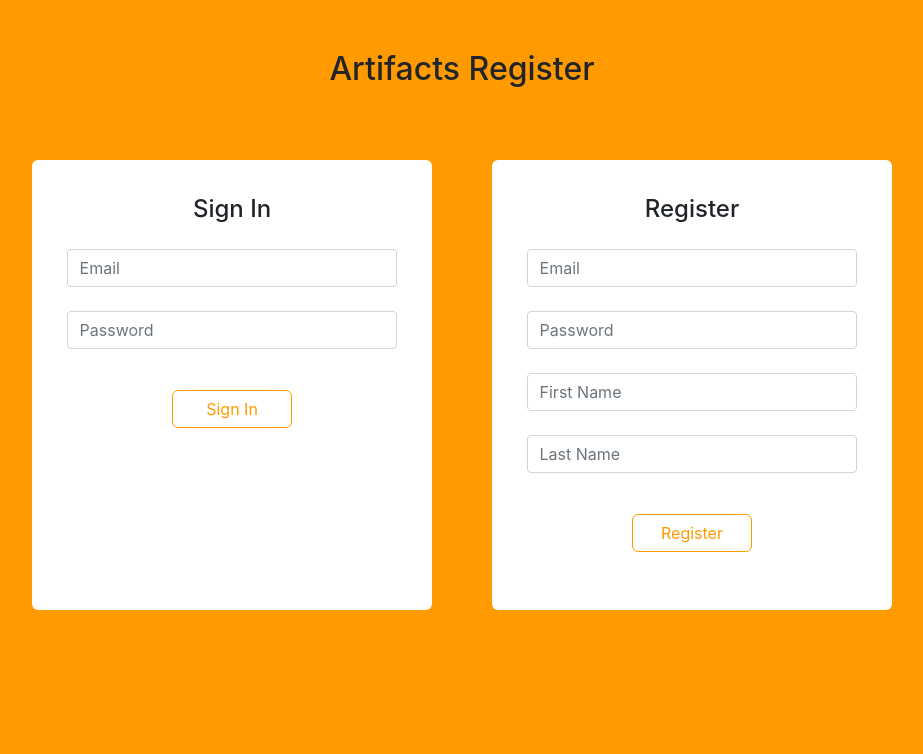
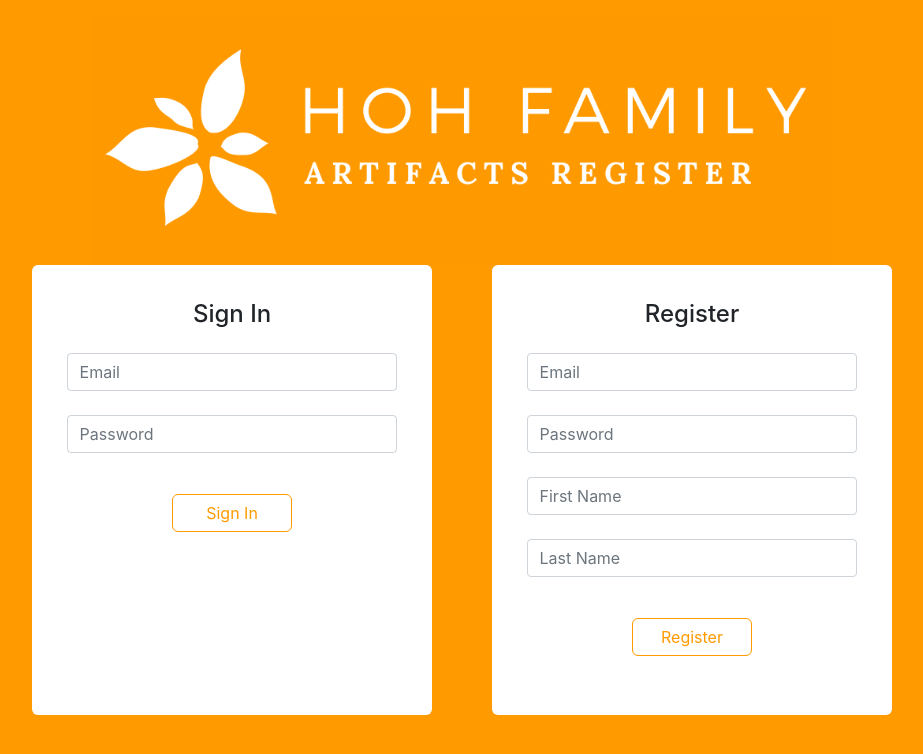
Before and after one commit to Tia-Lowenthal/COMP30022_TeamTaco, a React (Create React App) app in the folder client/: page / in a window 1280 px wide. Shown: the top 754 px of the page, without its empty margins (178-1101 px from the left). Built offline with nearby package versions, Linux system fonts and the light colour scheme.

Commit message:
logo on login page

```diff
--- a/client/src/components/accounts.component.js
+++ b/client/src/components/accounts.component.js
@@ -1,7 +1,7 @@
 import React, { Component } from 'react';
 import 'whatwg-fetch';
 import '../loginpage.css';
-
+import logo from "./Assets/logo2.png"
 
 
 import {
@@ -269,7 +269,7 @@ class Account extends Component {
       return (
 
         <div class="entire-page">
-          <div class="title"><h2>Artifacts Register</h2></div>
+          <div class="title"><img src = {logo}></img></div>
           <div class="row-sign">
 
             <div class="column1">
--- a/client/src/loginpage.css
+++ b/client/src/loginpage.css
@@ -1,7 +1,8 @@
 .title {
-    margin:40 px;
+
     text-align: center;
-    margin-top: 50px;
+    margin-top: 15px;
+    height:250px;
 }
 
 .entire-page {
@@ -68,7 +69,8 @@
 .row-sign{
 
     text-align: center;
-    padding: 5%;
+    padding-left: 5%;
+    padding-right: 5%;
 }
 
 
```
Also changed, not shown: client/src/components/Assets/logo2.png (added), 1 other file (tests, documents, lock files or other folders).
